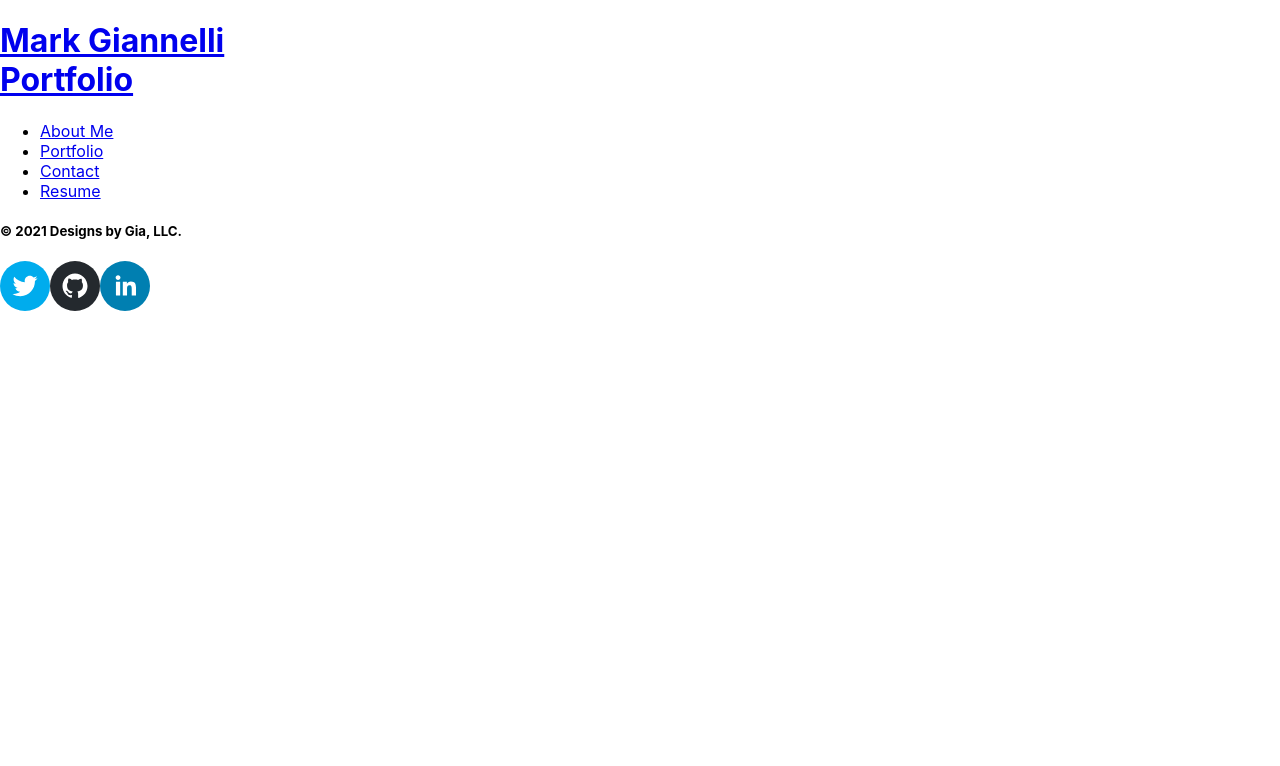
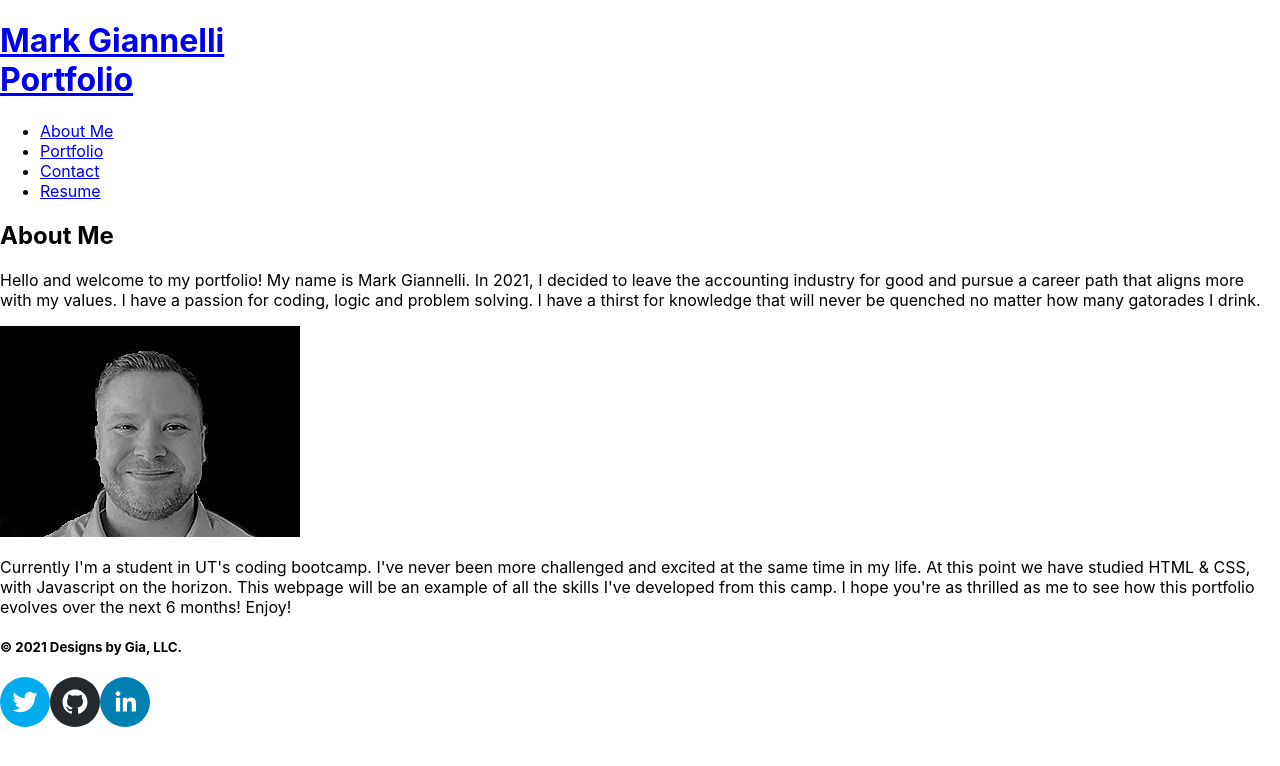
Before and after one commit to mjgiannelli/challenge-20-react-portfolio, a React (Create React App) app: page / in a window 1280 px wide. Shown: the top 766 px of the page. Built offline with nearby package versions, Linux system fonts and the light colour scheme.

Commit message:
add about component

```diff
--- a/src/App.js
+++ b/src/App.js
@@ -1,5 +1,6 @@
 import './App.css';
 import Nav from './components/Nav';
+import About from './components/About'
 import Footer from './components/Footer';
 
 function App() {
@@ -7,7 +8,7 @@ function App() {
     <div>
       <Nav />
       <main>
-
+      <About />
       </main>
       <Footer />
     </div>
--- /dev/null
+++ b/src/components/About/index.js
@@ -0,0 +1,29 @@
+function AboutMe() {
+    return (
+      <section className="hero">
+        <article className="me">
+          <h2 id="about-me" className="title">About Me</h2>
+          <div className="bio">
+            <p className="para1">
+              Hello and welcome to my portfolio! My name is Mark Giannelli. In 2021, I decided to leave the
+              accounting industry for good and pursue a career path that aligns more with my values. I have a
+              passion for coding, logic and problem solving. I have a thirst for knowledge that will never be
+              quenched no matter how many gatorades I drink.
+            </p>
+            <div>
+              <img className="selfie" src={require('../../assets/images/me-black-background-3.jpg').default}
+                alt="professional selfie for Mark Giannelli" />
+            </div>
+            <p className="para2">
+              Currently I'm a student in UT's coding bootcamp. I've never been more challenged and excited at the
+              same time in my life. At this point we have studied HTML & CSS, with Javascript on the horizon. This
+              webpage will be an example of all the skills I've developed from this camp. I hope you're as
+              thrilled as me to see how this portfolio evolves over the next 6 months! Enjoy!
+            </p>
+          </div>
+        </article>
+      </section>
+    )
+  }
+
+  export default AboutMe;
```
Also changed, not shown: src/assets/images/me-black-background-3.jpg (added).
